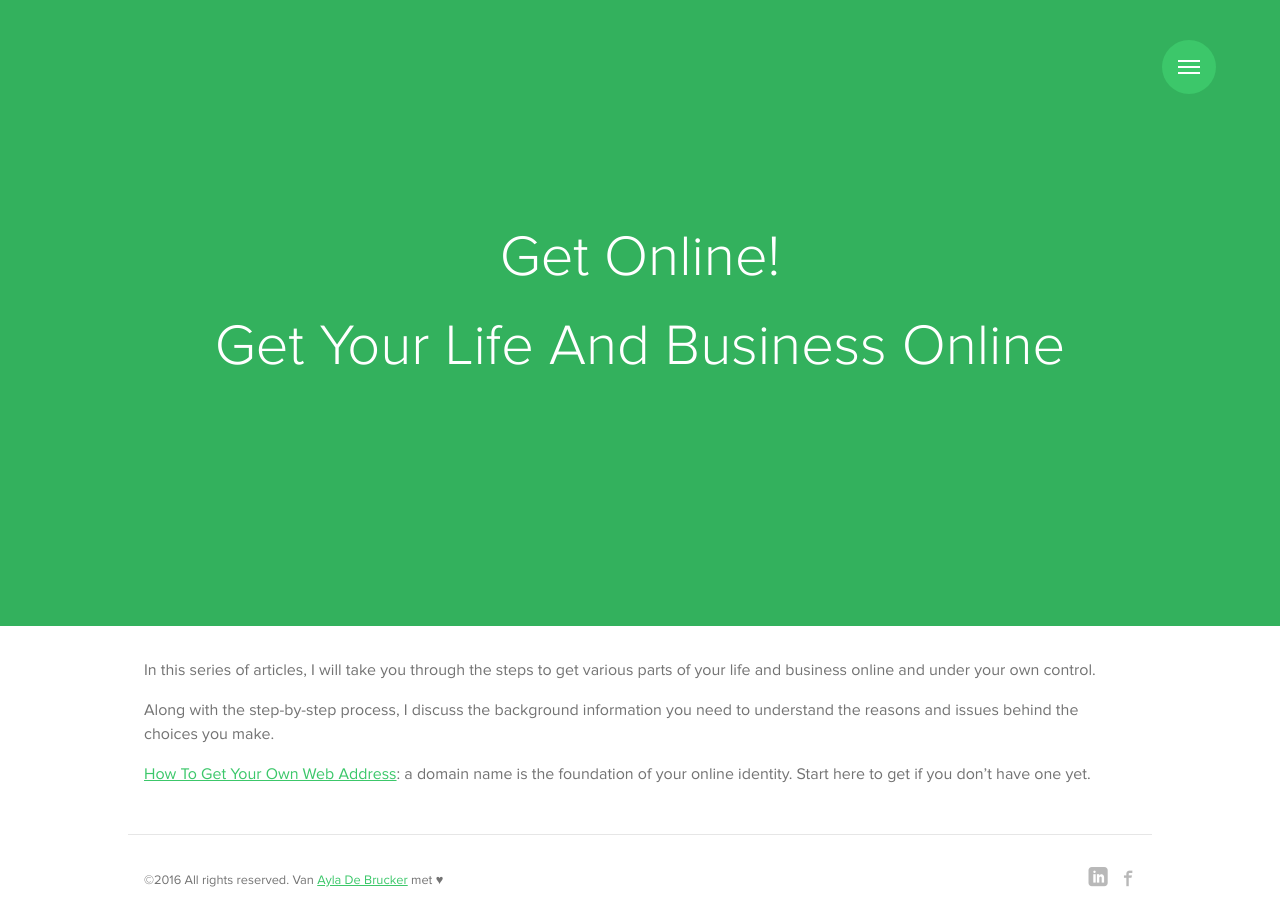
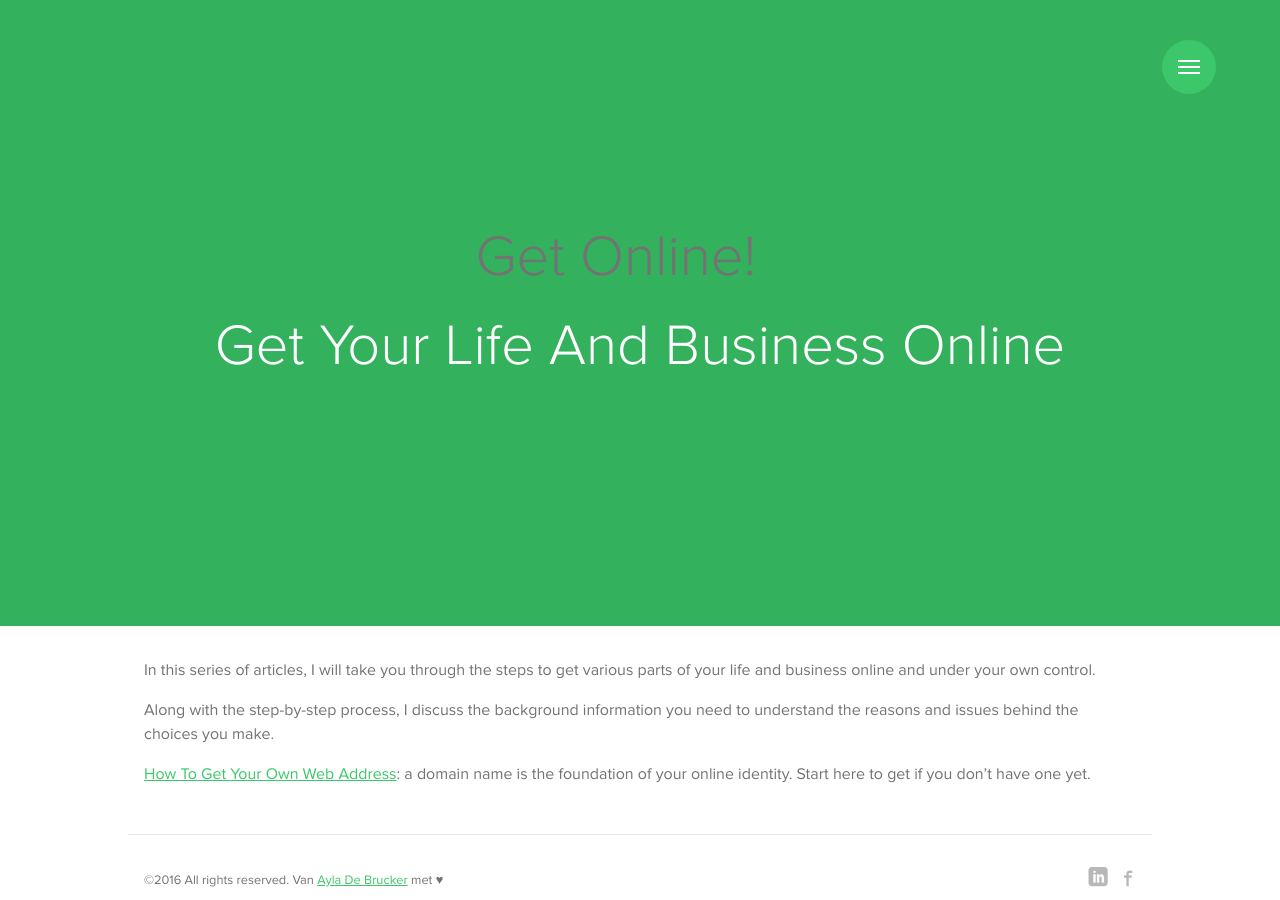
Before and after one commit to mwanji/test-site, a Jekyll site: the page built from _posts/2016-02-01-get-online-overview.md, in a window 1280 px wide. Built offline with Jekyll 4.4.1, drawn with Linux system fonts in a browser that asks for light colours; some web fonts are replaced.

Commit message:
get_online layout links back to series

```diff
--- a/_layouts/get_online.html
+++ b/_layouts/get_online.html
@@ -6,7 +6,7 @@
 
   <header class="post-header intro">
     <div class="intro-in">
-      <h1 class="post-title">Get Online!</h1>
+      <h1 class="post-title"><a href="{{site.baseurl}}/get-online">Get Online!</a></h1>
       <h1 class="post-title" itemprop="name headline">{{ page.title }}</h1>
     </div>
   </header>
```
